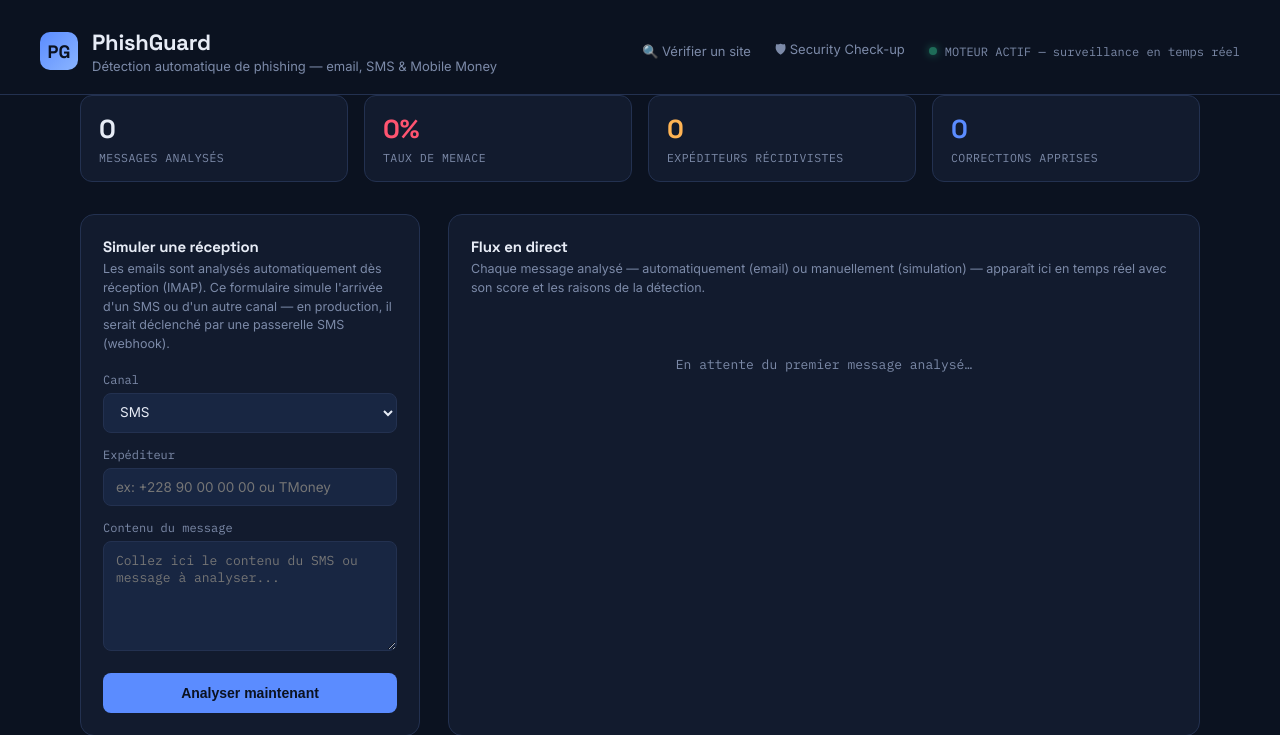
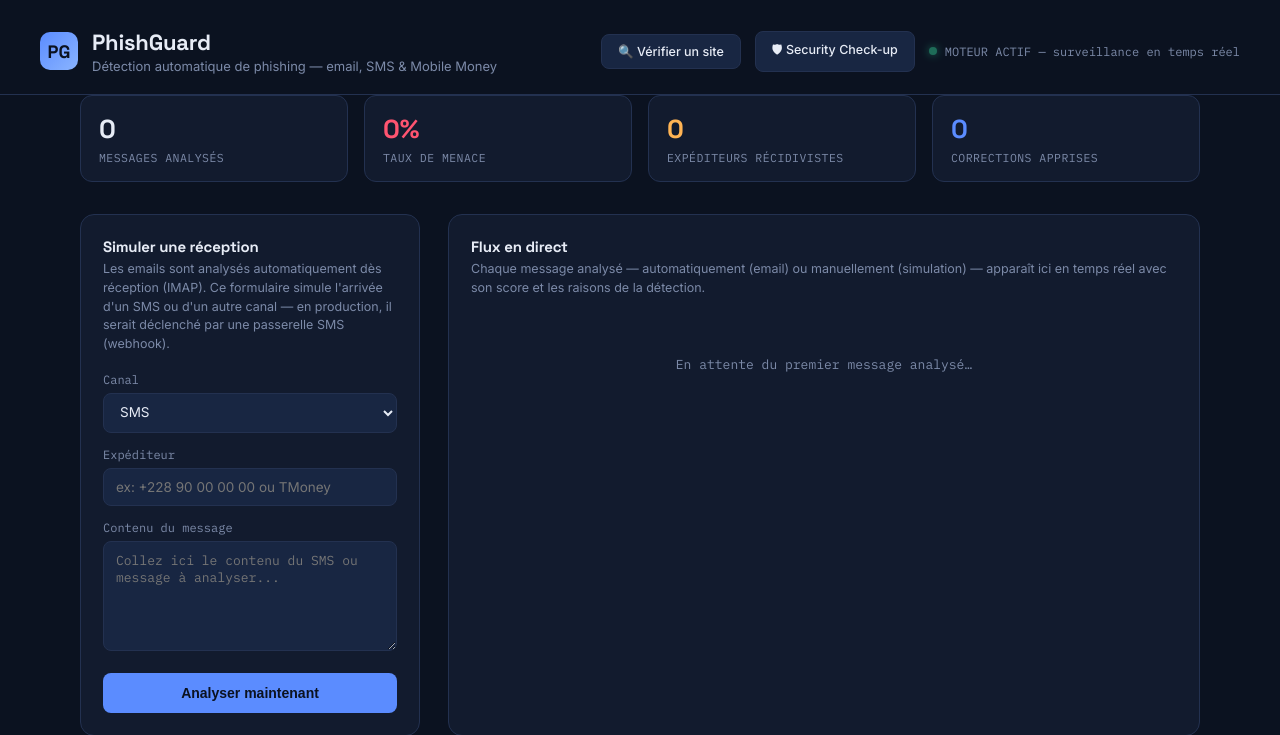
Before and after one commit to Emmaxxx-04/phishguard-server, a Flask app: page / in a window 1280 px wide. Shown: the top 735 px of the page. Run offline with Flask 3, Linux system fonts and the light colour scheme; data that the repository does not hold is empty.

Commit message:
Add files via upload

```diff
--- a/templates/dashboard.html
+++ b/templates/dashboard.html
@@ -16,6 +16,16 @@
   *{box-sizing:border-box;}
   body{margin:0; background:var(--bg); color:var(--text); font-family:'Inter',sans-serif; min-height:100vh;}
   header{padding:28px 40px 20px; border-bottom:1px solid var(--line); display:flex; align-items:center; justify-content:space-between; flex-wrap:wrap; gap:12px;}
+  .header-actions{display:flex; align-items:center; gap:14px; flex-wrap:wrap;}
+  .nav-btn{
+    display:inline-flex; align-items:center; gap:6px;
+    background:var(--panel-2); border:1px solid var(--line); color:var(--text);
+    text-decoration:none; font-size:12.5px; font-weight:500;
+    padding:9px 16px; border-radius:8px;
+    transition:border-color .15s ease, background .15s ease, transform .1s ease;
+  }
+  .nav-btn:hover{border-color:var(--accent); background:#1E2C4D; transform:translateY(-1px);}
+  .nav-btn:active{transform:translateY(0);}
   .brand{display:flex; align-items:center; gap:14px;}
   .logo{width:38px; height:38px; border-radius:10px; background:linear-gradient(135deg,var(--accent),#8AB4FF); display:flex; align-items:center; justify-content:center; font-family:'Space Grotesk',sans-serif; font-weight:700; color:#0B1220; font-size:18px;}
   h1{font-family:'Space Grotesk',sans-serif; font-size:22px; margin:0; letter-spacing:-0.01em;}
@@ -82,9 +92,9 @@
       <div class="sub">Détection automatique de phishing — email, SMS & Mobile Money</div>
     </div>
   </div>
-  <div style="display:flex; align-items:center; gap:24px;">
-    <a href="/check-url" style="color:var(--muted); text-decoration:none; font-size:13px;">🔍 Vérifier un site</a>
-    <a href="/security-checkup" style="color:var(--muted); text-decoration:none; font-size:13px;">🛡 Security Check-up</a>
+  <div class="header-actions">
+    <a href="/check-url" class="nav-btn">🔍 Vérifier un site</a>
+    <a href="/security-checkup" class="nav-btn">🛡 Security Check-up</a>
     <div class="status"><span class="dot"></span> MOTEUR ACTIF — surveillance en temps réel</div>
   </div>
 </header>
```
